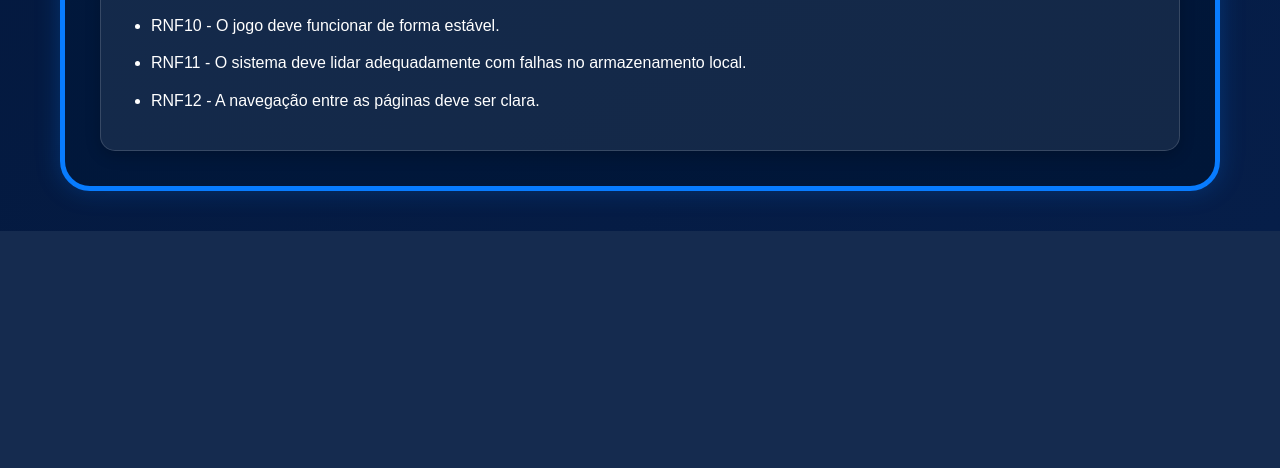
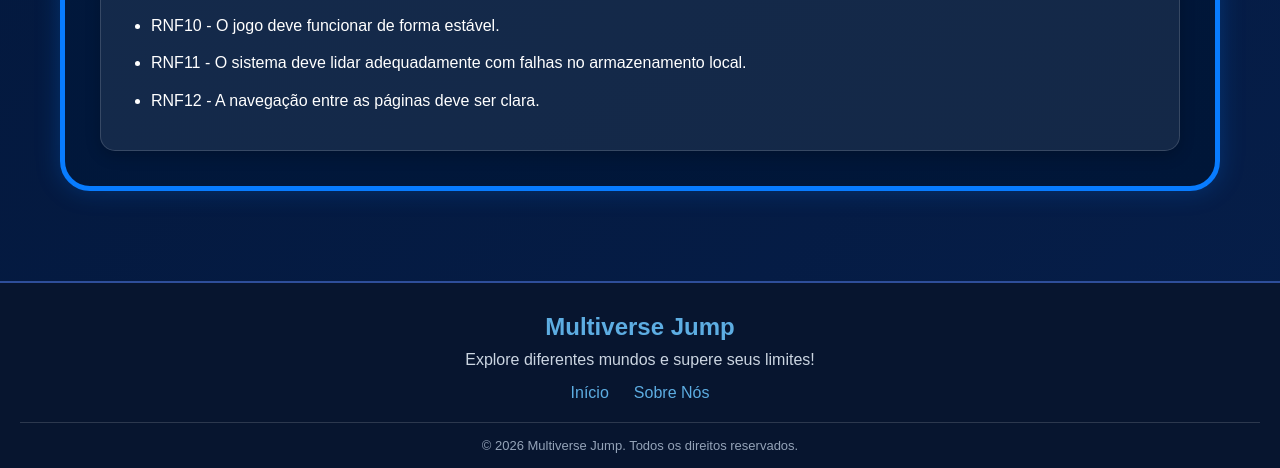
Before and after one commit to gabrielguerra-coder/sprintMario_GabrielGuedes, a PHP site: page /sobrenos.php in a window 1280 px wide. Shown: the part 3008-3476 px from the top of the page. Before the commit the page ends 3239 px from the top, so only its background shows below. Run offline with PHP 8.4, Linux system fonts and the light colour scheme.

Commit message:
commit atualizado
adicionei um footer no fim do arquivo sobrenos

```diff
--- a/sobrenos.php
+++ b/sobrenos.php
@@ -311,6 +311,56 @@
             margin-bottom: 12px;
             line-height: 1.6;
         }
+        .footer {
+            width: 100%;
+            margin-top: 50px;
+            background: #07152f;
+            color: #ffffff;
+            text-align: center;
+            padding: 30px 20px 15px;
+            box-sizing: border-box;
+            border-top: 2px solid #2e4e9a;
+        }
+
+        .footer-conteudo h3 {
+            color: #5dade2;
+            font-size: 24px;
+            margin-bottom: 10px;
+        }
+
+        .footer-conteudo p {
+            color: #cbd5e1;
+            margin-bottom: 15px;
+        }
+
+        .footer-links {
+            display: flex;
+            justify-content: center;
+            gap: 25px;
+            flex-wrap: wrap;
+            margin-bottom: 20px;
+        }
+
+        .footer-links a {
+            color: #ffffff;
+            text-decoration: none;
+            transition: color 0.3s ease;
+        }
+
+        .footer-links a {
+            color: #5dade2;
+        }
+
+        .footer-direitos {
+            border-top: 1px solid rgba(255, 255, 255, 0.15);
+            padding-top: 15px;
+            font-size: 13px;
+            color: #94a3b8;
+        }
+
+        .footer-direitos p {
+            margin: 0;
+        }
     </style>
 </head>
 
@@ -554,6 +604,22 @@
         </section>
 
     </main>
+    <footer class="footer">
+        <div class="footer-conteudo">
+            <h3>Multiverse Jump</h3>
+            <p>Explore diferentes mundos e supere seus limites!</p>
+
+            <div class="footer-links">
+                <a href="index.php">Início</a>
+                <a href="sobrenos.php">Sobre Nós</a>
+            </div>
+        </div>
+
+        <div class="footer-direitos">
+            <p>&copy; <?php echo date("Y"); ?> Multiverse Jump. Todos os direitos reservados.</p>
+        </div>
+
+    </footer>
 
 
 
```
